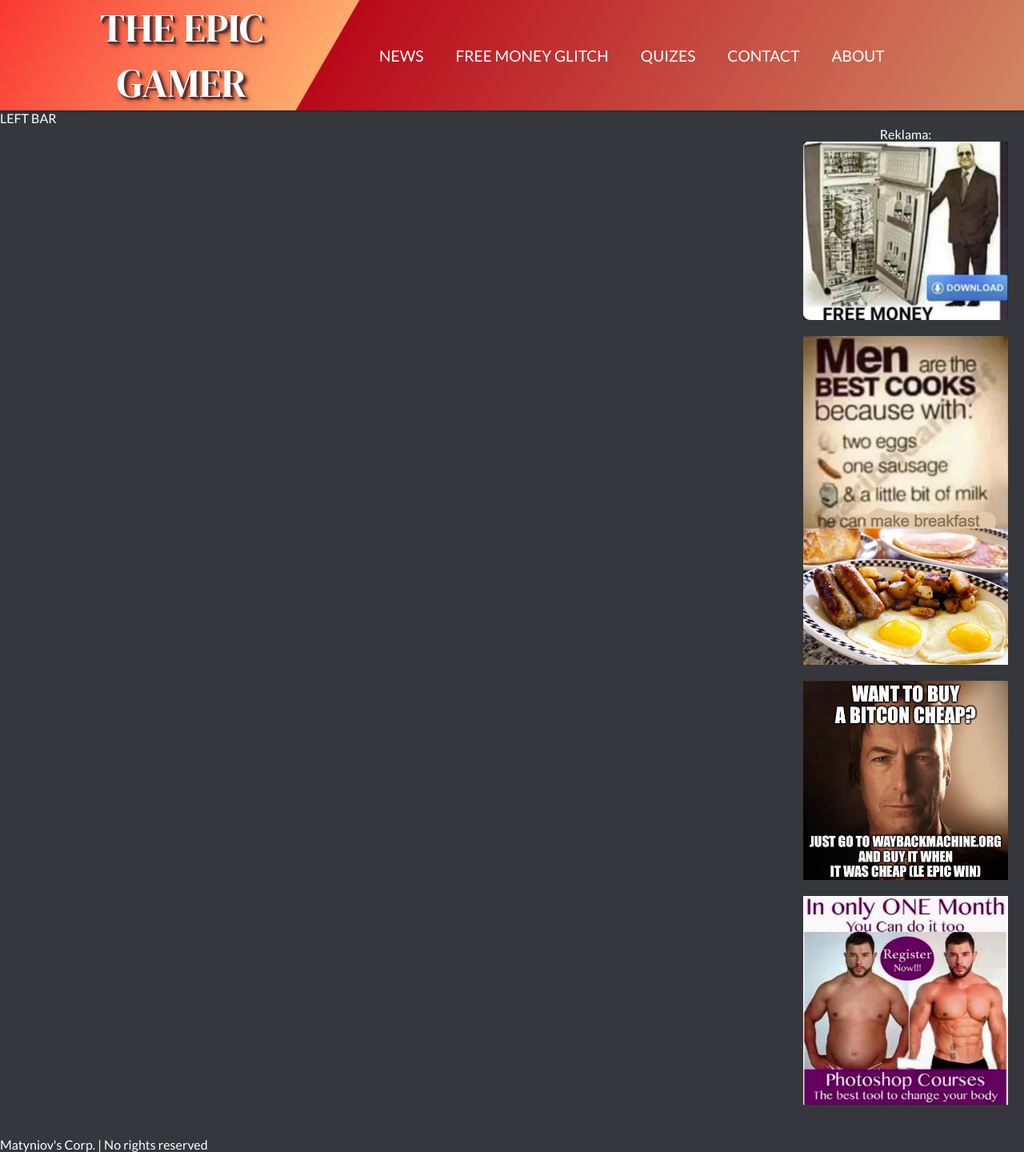
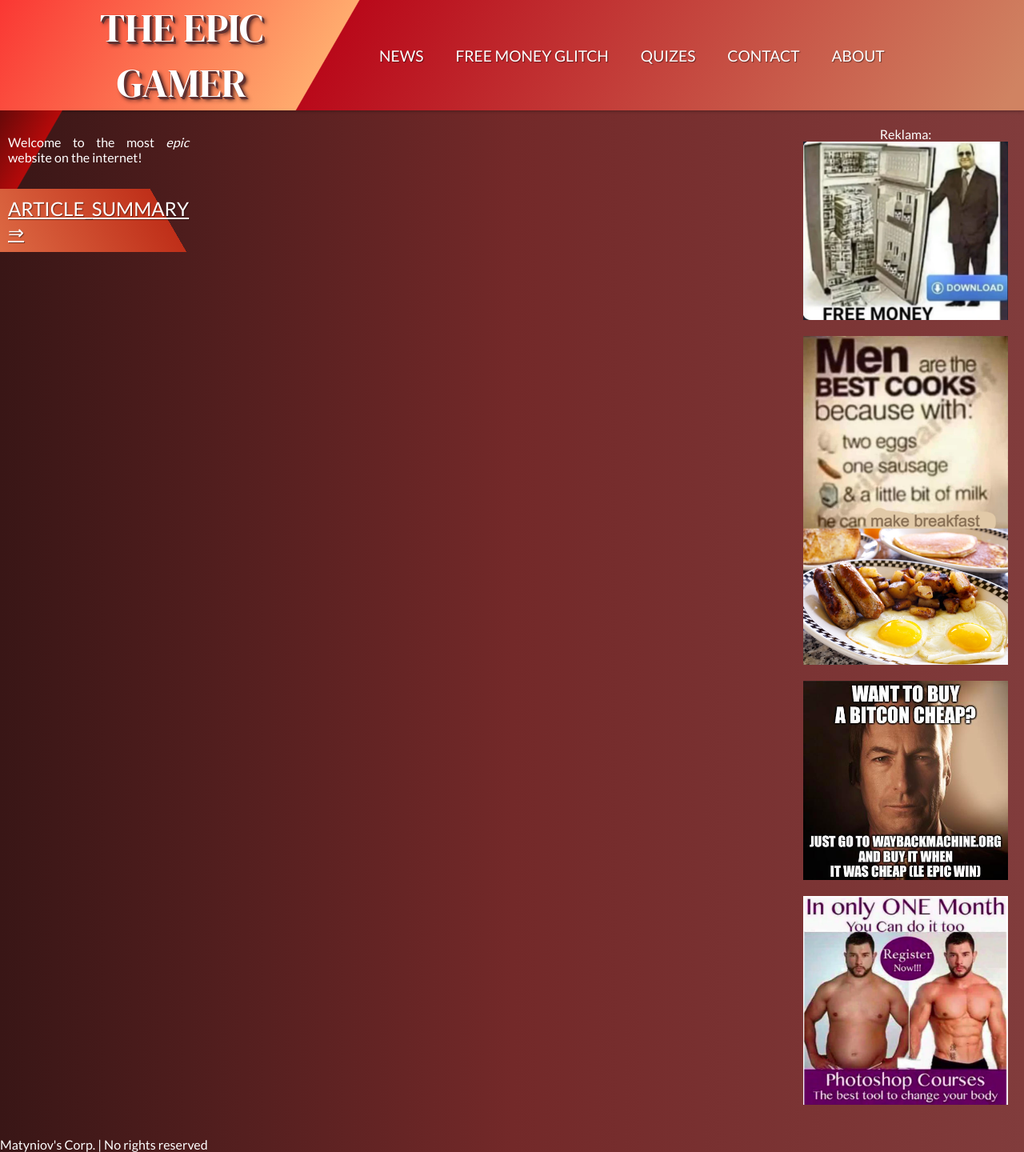
Before and after one commit to IMatynia/the-epic-gamer-website, a PHP site: page /article_summary in a window 1280 px wide. Shown: the whole page at 80% size. Run offline with PHP 8.4, Linux system fonts and the light colour scheme; data that the repository does not hold is empty.

Commit message:
improved article summary display and left bar

```diff
--- a/app/views/news_feed/browse.php
+++ b/app/views/news_feed/browse.php
@@ -11,7 +11,15 @@ require_once APPROOT . '/views/includes/tag_nav.php';
 </head>
 
 <div id="contents">
-    <div class="left_bar">LEFT BAR</div>
+    <div class="left_bar">
+        <div class="welcome">
+            Welcome to the most <i>epic</i> website on the internet!
+        </div>
+        <div class="current_section delicate_shadow"><?php if(isset($data["tag"])) echo strtoupper($data["tag"]) . " &#8658"; ?> </div>
+        <div class="description">
+            <?php echo ucfirst($data["tag_desc"]); ?>
+        </div>
+    </div>
     <div class="article_container">
         <?php
         foreach ($data["articles"] as $i => $article) {
--- a/public/css/news_front_page.css
+++ b/public/css/news_front_page.css
@@ -11,10 +11,35 @@
   flex-direction: column;
   justify-items: flex-start;
   align-items: stretch;
-  flex: 70%;
+  flex: 60%;
 }
 
 .left_bar {
-  flex: 10%;
-  flex-grow: 0;
+  flex: 15%;
+  display: flex;
+  flex-direction: column;
+  justify-content: start;
+  align-items: stretch;
 }
+
+.left_bar .welcome {
+  padding: 10px;
+  padding-top: 30px;
+  padding-bottom: 30px;
+  text-align: justify;
+  background: rgb(152,53,5);
+background: linear-gradient(120deg, rgb(102, 9, 9) 0%, rgb(181, 10, 10) 25.5%, rgba(109,39,39,0) 26%, rgba(57,22,22,0) 100%);
+}
+
+.left_bar .current_section {
+  padding: 10px;
+  font-size: x-large;
+  background: rgb(221,106,68);
+  text-decoration: underline;
+background: linear-gradient(60deg, rgba(221,106,68,1) 0%, rgba(191,47,25,1) 79.9%, rgba(109,39,39,0) 80%, rgba(57,22,22,0) 100%);
+}
+
+.left_bar .description {
+  padding: 10px;
+  font-style: italic;
+}
--- a/public/css/shared.css
+++ b/public/css/shared.css
@@ -6,8 +6,23 @@ body {
   top: 0;
   bottom: 0;
   font-family: "Lato", sans-serif;
-  background-color: #35373c;
+  background: rgb(57, 22, 22);
+  background: linear-gradient(
+    90deg,
+    rgba(57, 22, 22, 1) 0%,
+    rgba(115, 41, 41, 1) 50%,
+    rgb(129, 60, 60) 100%
+  );
   color: #fff;
+}
+
+a {
+  text-decoration: inherit;
+  color: inherit;
+}
+
+a:hover {
+  text-decoration: underline;
 }
 
 .xdebug-error {
@@ -93,7 +108,7 @@ body {
 
 .reklama_space {
   padding: 20px;
-  flex: 20%;
+  flex: 10%;
   flex-grow: 0;
   display: flex;
   align-items: center;
@@ -128,3 +143,7 @@ body {
   padding: 10px;
   font-size: small;
 }
+
+.delicate_shadow {
+  text-shadow: 1px 1px 1px rgba(20, 5, 5, 0.5);
+}
```
Also changed, not shown: app/views/news_feed/article_summary.php (+7 -8 lines), public/css/article.css (+26 -10 lines).
